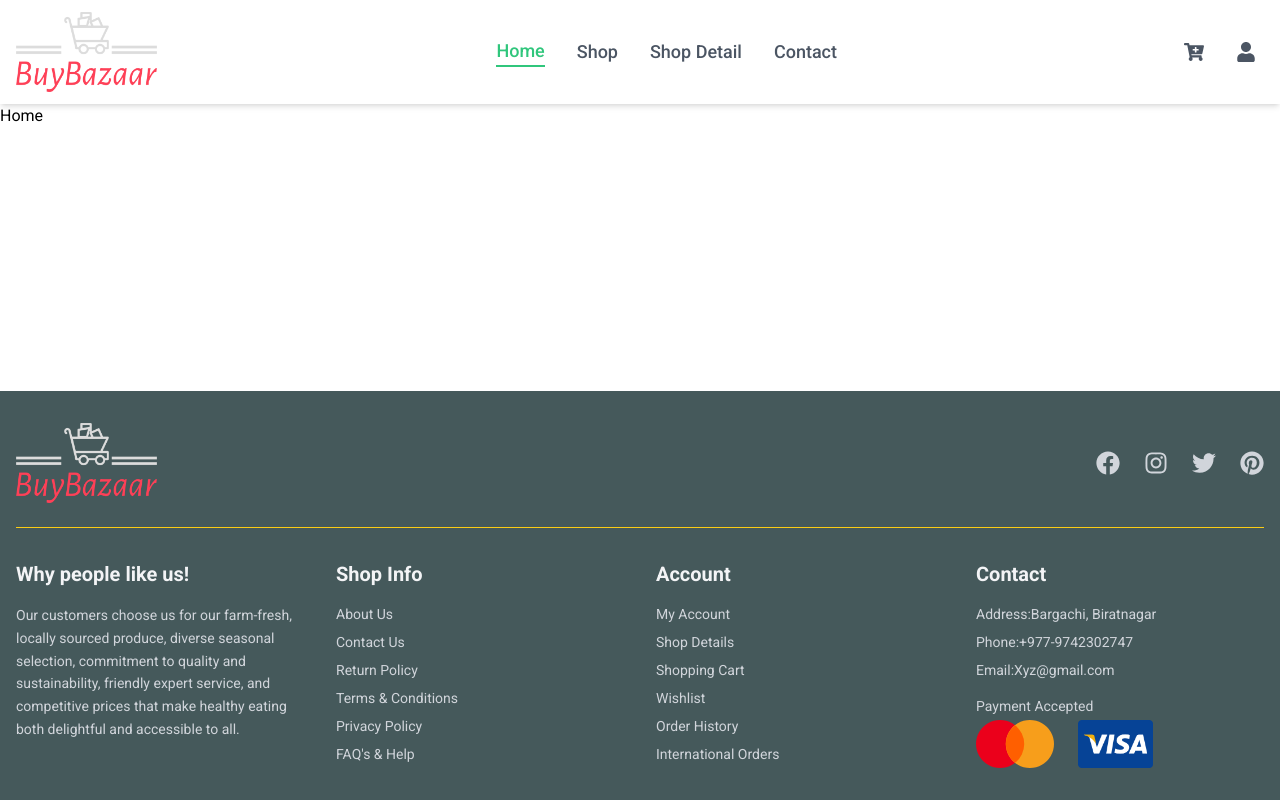
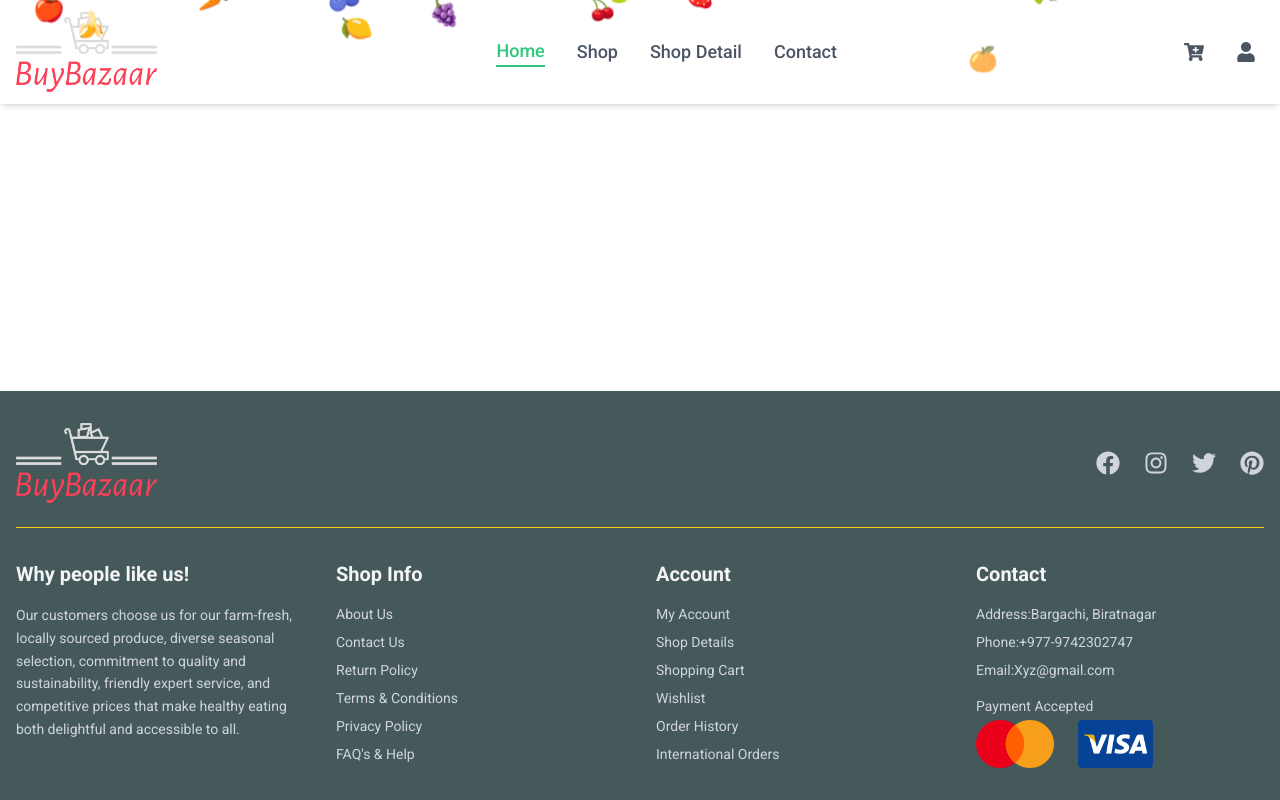
Before and after one commit to f0rsakeN-afk/BuyBazaar, a React (Vite) app in the folder frontend/: page /home in a window 1280 px wide. Built offline with nearby package versions, Linux system fonts and the light colour scheme.

Commit message:
added floating comp

```diff
--- a/frontend/src/components/Navbar.tsx
+++ b/frontend/src/components/Navbar.tsx
@@ -17,7 +17,7 @@ const icons: IconItem[] = [
 
 const Navbar = () => {
     return (
-        <nav className="bg-white shadow-md">
+        <nav className="bg-white shadow-md fixed top-0 left-0 right-0 z-50">
             <div className="container mx-auto px-4 py-3">
                 <div className="flex items-center justify-between">
                     <Logo />
@@ -54,6 +54,22 @@ const Navbar = () => {
                         ))}
                     </div>
                 </div>
+                <div className="floating-fruits">
+                    {['🍎', '🍐', '🍊', '🍋', '🍌', '🍉', '🍇', '🍓', '🫐', '🍒', '🥕', '🥦'].map((fruit, index) => (
+                        <span
+                            key={index}
+                            className="fruit z-50"
+                            style={{
+                                left: `${Math.random() * 100}%`,
+                                animationDelay: `${Math.random() * 5}s`,
+                                animationDuration: `${5 + Math.random() * 5}s`,
+                                animationName: index % 2 === 0 ? 'floatUp' : 'floatDown'
+                            }}
+                        >
+                            {fruit}
+                        </span>
+                    ))}
+                </div>
             </div>
         </nav>
     )
```
